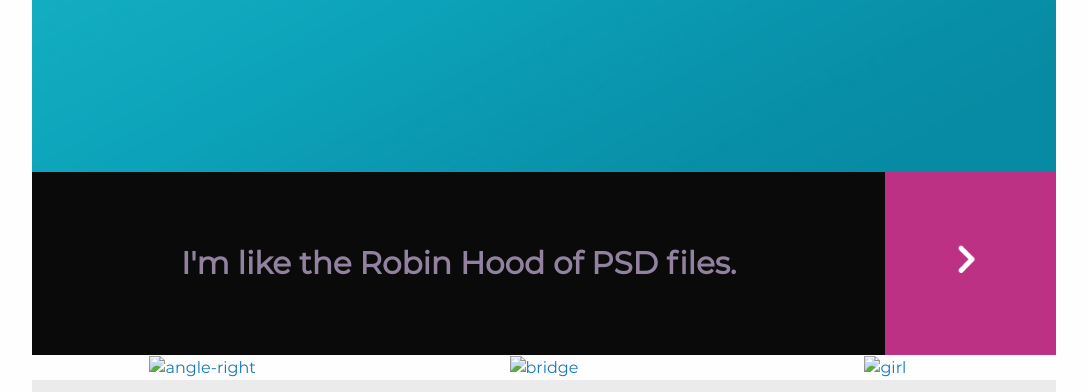
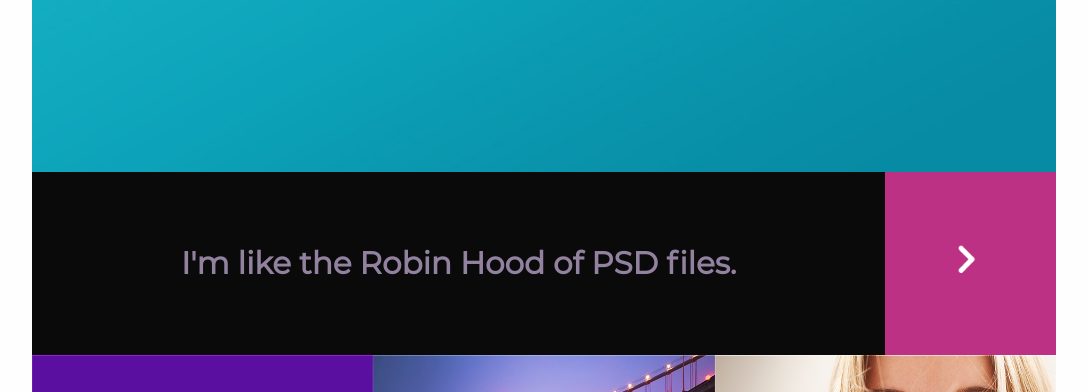
Before and after one commit to buratinok/ipartnersm, a plain HTML site: page index.html in a window 1280 px wide. Shown: the part 502-894 px from the top of the page, without its empty margins (96-1183 px from the left). Drawn offline with Linux system fonts and the light colour scheme; the site is published under a folder, as on GitHub Pages, so addresses that start at the root find nothing.

Commit message:
Add files via upload

```diff
--- a/index.html
+++ b/index.html
@@ -72,17 +72,17 @@
             <div class=" block-image grid-x grid-padding-x">
             <div class="cell small-12 large-4">
                 <div class="card-image grid-x grid-margin-x align-center">
-                    <a href="#"><img src="/assets/img/asset1.png" alt="angle-right"></a>
+                    <a href="#"><img src="assets/img/asset1.png" alt="angle-right"></a>
                 </div>
             </div>
             <div class="cell small-12 large-4">
                 <div class="card-image grid-x grid-margin-x align-center">
-                    <a href="#"><img src="/assets/img/148157989@2x.png" alt="bridge"></a>
+                    <a href="#"><img src="assets/img/148157989@2x.png" alt="bridge"></a>
                 </div>
             </div>
             <div class="cell small-12 large-4">
                 <div class="card-image grid-x grid-margin-x align-center">
-                    <a href="#"><img src="/assets/img/83812863@2x.png" alt="girl"></a>
+                    <a href="#"><img src="assets/img/83812863@2x.png" alt="girl"></a>
                 </div>
 
             </div>
```
